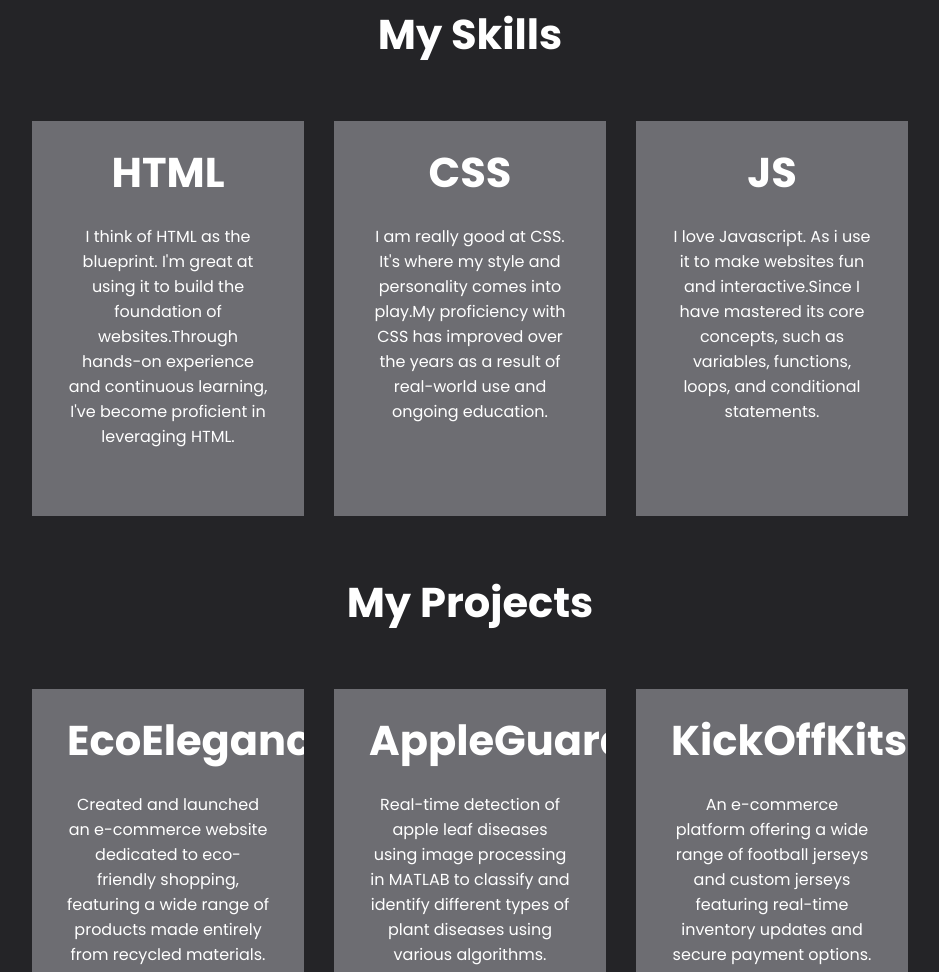
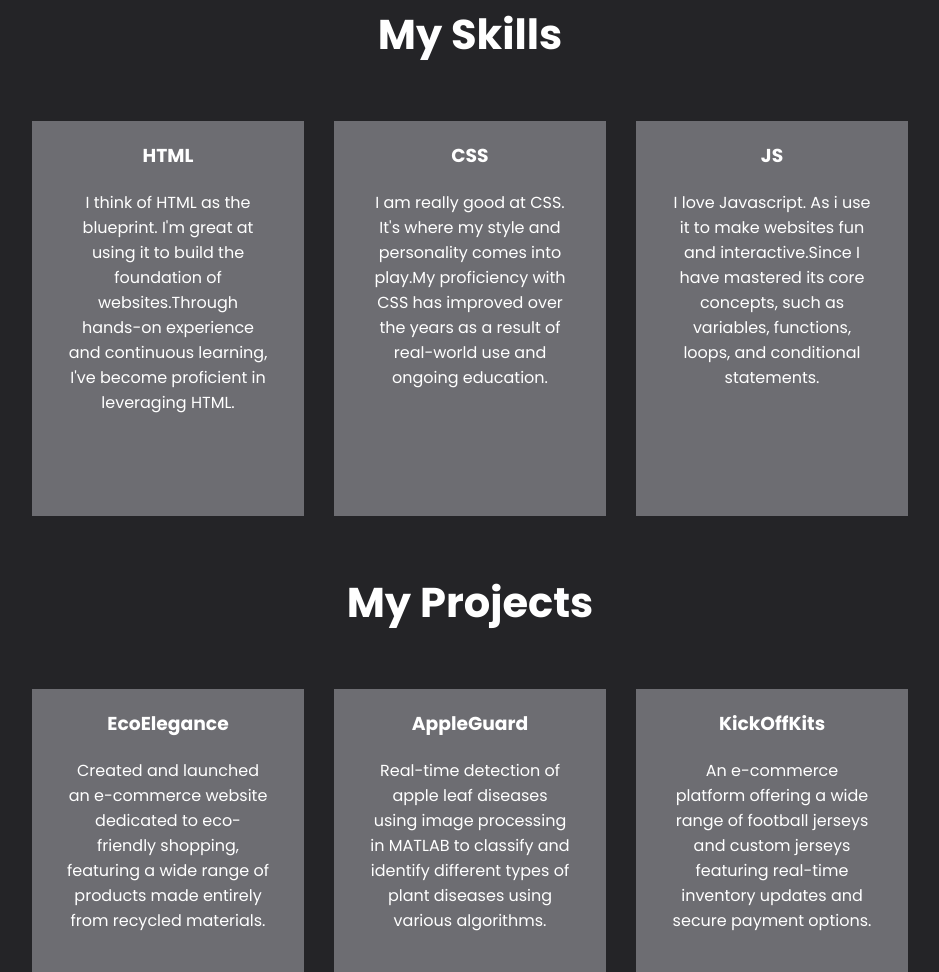
Before and after one commit to Saran2445/Saran2445.github.io, a plain HTML site: page index.html in a window 1280 px wide. Shown: the part 1138-2110 px from the top of the page, without its empty margins (170-1109 px from the left). Drawn offline with nearby package versions, Linux system fonts and the light colour scheme.

Commit message:
Updated index.html

```diff
--- a/index.html
+++ b/index.html
@@ -71,7 +71,7 @@
       </div>
       <div class="box">
         <div class="card">
-          <h2>HTML</h2>
+          <h3>HTML</h3>
           <div class="skill-info">
             <p>
               I think of HTML as the blueprint. I'm great at using it to build
@@ -85,7 +85,7 @@
         </div>
 
         <div class="card">
-          <h2>CSS</h2>
+          <h3>CSS</h3>
           <div class="skill-info">
             <p>
               I am really good at CSS. It's where my style and personality comes
@@ -98,7 +98,7 @@
         </div>
 
         <div class="card">
-          <h2>JS</h2>
+          <h3>JS</h3>
           <div class="skill-info">
             <p>
               I love Javascript. As i use it to make websites fun and
@@ -117,7 +117,7 @@
       </div>
       <div class="box">
         <div class="card">
-          <h2>EcoElegance</h2>
+          <h3>EcoElegance</h3>
           <div class="skill-info">
             <p>
               Created and launched an e-commerce website dedicated to
@@ -129,7 +129,7 @@
         </div>
 
         <div class="card">
-          <h2>AppleGuard</h2>
+          <h3>AppleGuard</h3>
           <div class="skill-info">
             <p>
               Real-time detection of apple leaf diseases using image processing
@@ -141,7 +141,7 @@
         </div>
 
         <div class="card">
-          <h2>KickOffKits</h2>
+          <h3>KickOffKits</h3>
           <div class="skill-info">
             <p>
               An e-commerce platform offering a wide range of football jerseys
```
